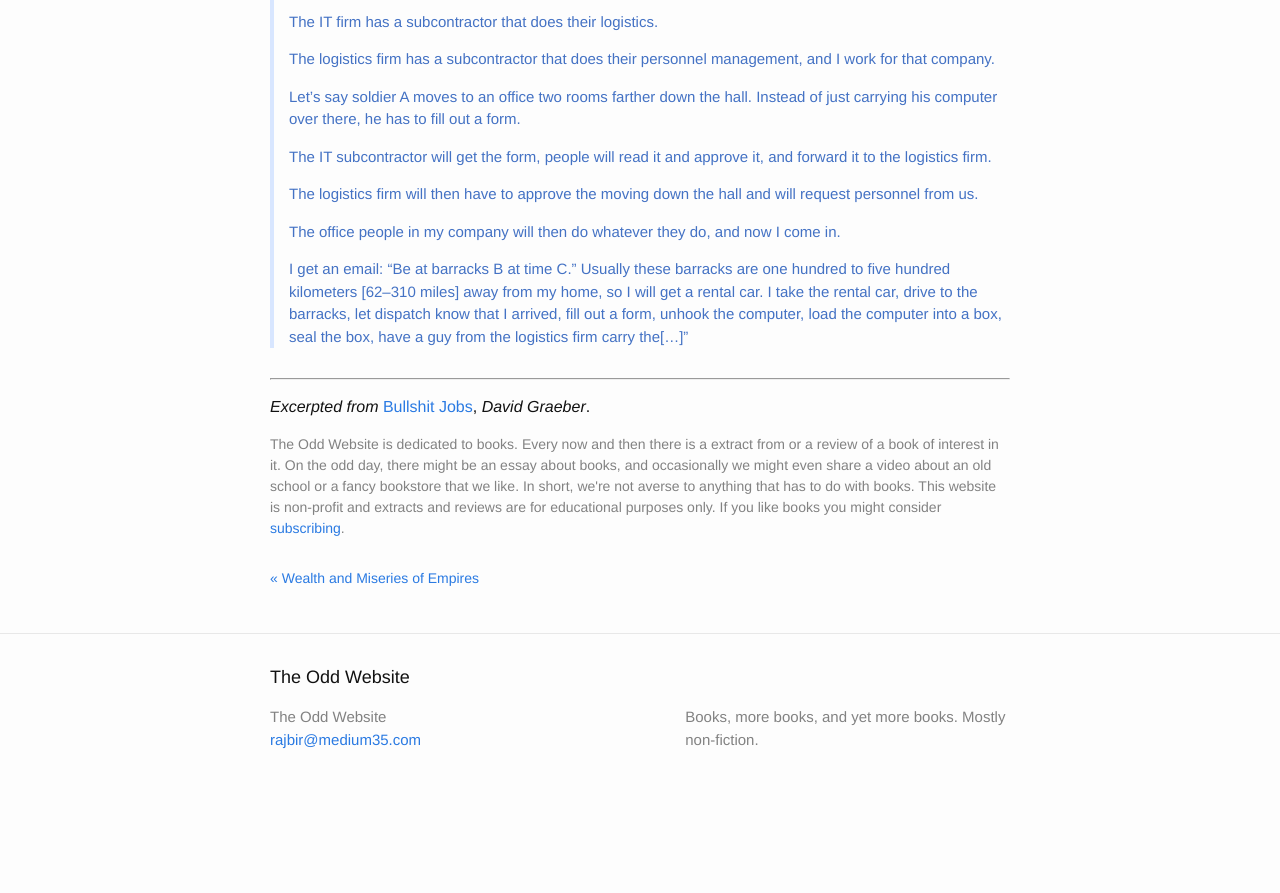
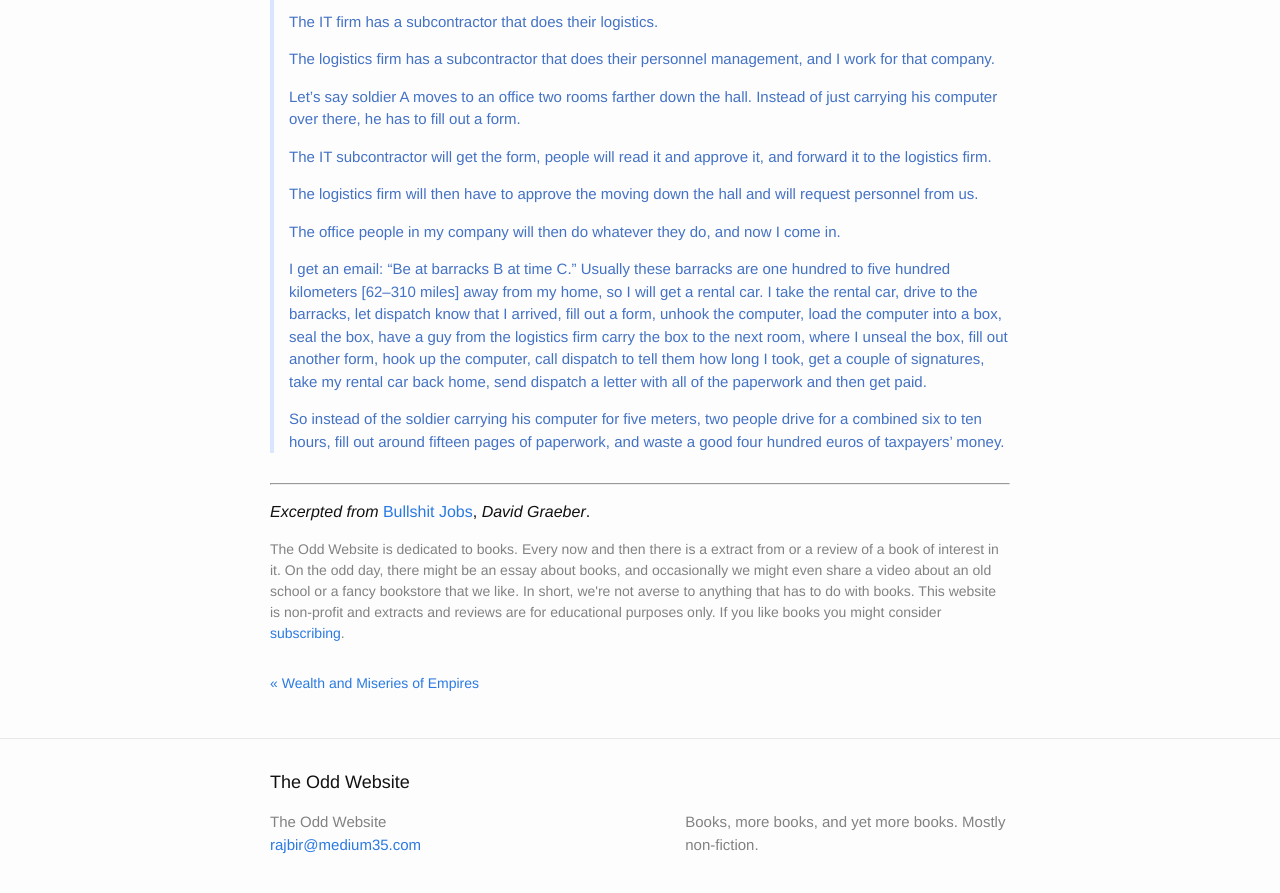
Before and after one commit to bhattacharjee/theodd.website, a Jekyll site: the page built from _posts/2019-08-19-Bullshit-Jobs-David-Graeber.markdown, in a window 1280 px wide and 900 px high, scrolled down 822 px. Shown: the top 893 px of the window. Built offline with Jekyll 4.4.1, drawn with Linux system fonts in a browser that asks for light colours; before the commit the page ends 1633 px from its top, so only the background shows below that.

Commit message:
copying the full text

```diff
--- a/_posts/2019-08-19-Bullshit-Jobs-David-Graeber.markdown
+++ b/_posts/2019-08-19-Bullshit-Jobs-David-Graeber.markdown
@@ -31,4 +31,6 @@ The logistics firm will then have to approve the moving down the hall and will r
 
 The office people in my company will then do whatever they do, and now I come in.
 
-I get an email: “Be at barracks B at time C.” Usually these barracks are one hundred to five hundred kilometers [62–310 miles] away from my home, so I will get a rental car. I take the rental car, drive to the barracks, let dispatch know that I arrived, fill out a form, unhook the computer, load the computer into a box, seal the box, have a guy from the logistics firm carry the[…]”
+I get an email: “Be at barracks B at time C.” Usually these barracks are one hundred to five hundred kilometers [62–310 miles] away from my home, so I will get a rental car. I take the rental car, drive to the barracks, let dispatch know that I arrived, fill out a form, unhook the computer, load the computer into a box, seal the box, have a guy from the logistics firm carry the box to the next room, where I unseal the box, fill out another form, hook up the computer, call dispatch to tell them how long I took, get a couple of signatures, take my rental car back home, send dispatch a letter with all of the paperwork and then get paid.
+
+So instead of the soldier carrying his computer for five meters, two people drive for a combined six to ten hours, fill out around fifteen pages of paperwork, and waste a good four hundred euros of taxpayers’ money.
```
